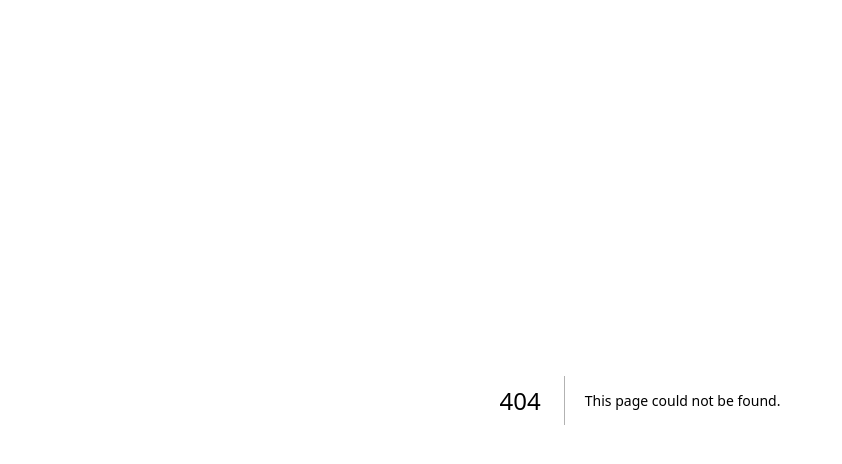
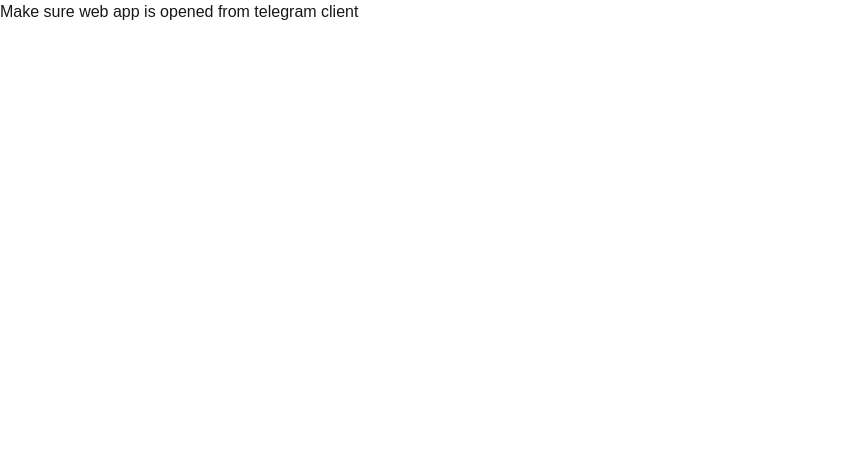
Before and after one commit to gabtunes/error404_next, a Next.js app: page /webapp in a window 1280 px wide. Before the commit this address had no page. Shown: the top 464 px of the page, without its empty margins (0-842 px from the left). Built offline with nearby package versions, Linux system fonts and the light colour scheme; a web font is replaced by a local one.

Commit message:
TelegramApp via context

```diff
--- a/src/app/musica/switcher.tsx
+++ b/src/app/musica/switcher.tsx
@@ -20,7 +20,7 @@ interface UserData {
     is_premium?: boolean
 }
 
-export default function Switcher(props: {data: Array<IMusica>}) {
+export default function Switcher(props: { data: Array<IMusica> }) {
     const [page, setPage] = useState("albums")
     const [user, setUser] = useState<UserData | null>(null)
     const [isLoaded, setIsLoaded] = useState(false)
@@ -34,14 +34,10 @@ export default function Switcher(props: {data: Array<IMusica>}) {
     }, [])
 
 
-
-
     if (!isLoaded)
         return <div>Loading...</div>
-    else {
-        if(user){
-            const data_membro = data.filter((registro: any) => registro["membro"] == user.id)
-
+    else if(user) {
+        console.log(user)
         return (
             <div className="flex flex-col items-center">
                 <div>{user?.id}</div>
@@ -50,17 +46,13 @@ export default function Switcher(props: {data: Array<IMusica>}) {
                     <div className={`p-3 ${page == "musicas" ? "bg-red-500" : "bg-white"}`} onClick={() => { setPage("musicas") }}>Top Músicas</div>
                 </div>
                 <div className={`${page == "albums" ? "" : "hidden"}`}>
-                        <TopAlbums albums_db={data_membro} />
+                    <TopAlbums albums_db={data.filter((registro: any) => registro["membro"] == user?.id)} />
+
                 </div>
                 <div className={`${page == "musicas" ? "" : "hidden"}`}>
                     <TopTracks />
                 </div>
             </div>
         )
-        } else {
-            redirect("/")
-        }
-
-
     }
 }
--- /dev/null
+++ b/src/app/webapp/page.tsx
@@ -0,0 +1,32 @@
+"use client"
+
+import { TelegramProvider, useTelegram } from "@/lib/telegramProvider";
+
+const WebApp = () => {
+  const { user, webApp } = useTelegram();
+  console.log(user);
+
+  return (
+    <div>
+      {user ? (
+        <div>
+          <h1>Welcome {user?.username}</h1>
+          User data:
+          <pre>{JSON.stringify(user, null, 2)}</pre>
+          Eniter Web App data:
+          <pre>{JSON.stringify(webApp, null, 2)}</pre>
+        </div>
+      ) : (
+        <div>Make sure web app is opened from telegram client</div>
+      )}
+    </div>
+  );
+};
+
+export default function Page() {
+  return (
+    <TelegramProvider>
+      <WebApp />
+    </TelegramProvider>
+  );
+};
--- /dev/null
+++ b/src/lib/telegramProvider.tsx
@@ -0,0 +1,47 @@
+"use client"
+
+import Script from "next/script";
+import { createContext, useContext, useEffect, useMemo, useState } from "react";
+import type { IWebApp, ITelegramUser } from "@/models/telegram";
+
+export interface ITelegramContext {
+  webApp?: IWebApp;
+  user?: ITelegramUser;
+}
+
+export const TelegramContext = createContext<ITelegramContext>({});
+
+export const TelegramProvider = ({
+  children,
+}: {
+  children: React.ReactNode;
+}) => {
+  const [webApp, setWebApp] = useState<IWebApp | null>(null);
+
+  useEffect(() => {
+    const app = (window as any).Telegram?.WebApp;
+    if (app) {
+      app.ready();
+      setWebApp(app);
+    }
+  }, []);
+
+  const value = useMemo(() => {
+    return webApp
+      ? {
+          webApp,
+          unsafeData: webApp.initDataUnsafe,
+          user: webApp.initDataUnsafe.user,
+        }
+      : {};
+  }, [webApp]);
+
+  return (
+    <TelegramContext.Provider value={value}>
+      <Script src="https://telegram.org/js/telegram-web-app.js" strategy="beforeInteractive" />
+      {children}
+    </TelegramContext.Provider>
+  );
+};
+
+export const useTelegram = () => useContext(TelegramContext);
--- /dev/null
+++ b/src/models/telegram.ts
@@ -0,0 +1,47 @@
+export interface ITelegramUser {
+    id: number;
+    first_name: string;
+    last_name: string;
+    username: string;
+    language_code: string;
+  }
+
+  export interface IWebApp {
+    initData: string;
+    initDataUnsafe: {
+      query_id: string;
+      user: ITelegramUser;
+      auth_date: string;
+      hash: string;
+    };
+    version: string;
+    platform: string;
+    colorScheme: string;
+    themeParams: {
+      link_color: string;
+      button_color: string;
+      button_text_color: string;
+      secondary_bg_color: string;
+      hint_color: string;
+      bg_color: string;
+      text_color: string;
+    };
+    isExpanded: boolean;
+    viewportHeight: number;
+    viewportStableHeight: number;
+    isClosingConfirmationEnabled: boolean;
+    headerColor: string;
+    backgroundColor: string;
+    BackButton: {
+      isVisible: boolean;
+    };
+    MainButton: {
+      text: string;
+      color: string;
+      textColor: string;
+      isVisible: boolean;
+      isProgressVisible: boolean;
+      isActive: boolean;
+    };
+    HapticFeedback: any;
+  }
```
Lines whose indentation alone changed are shown as unchanged.
